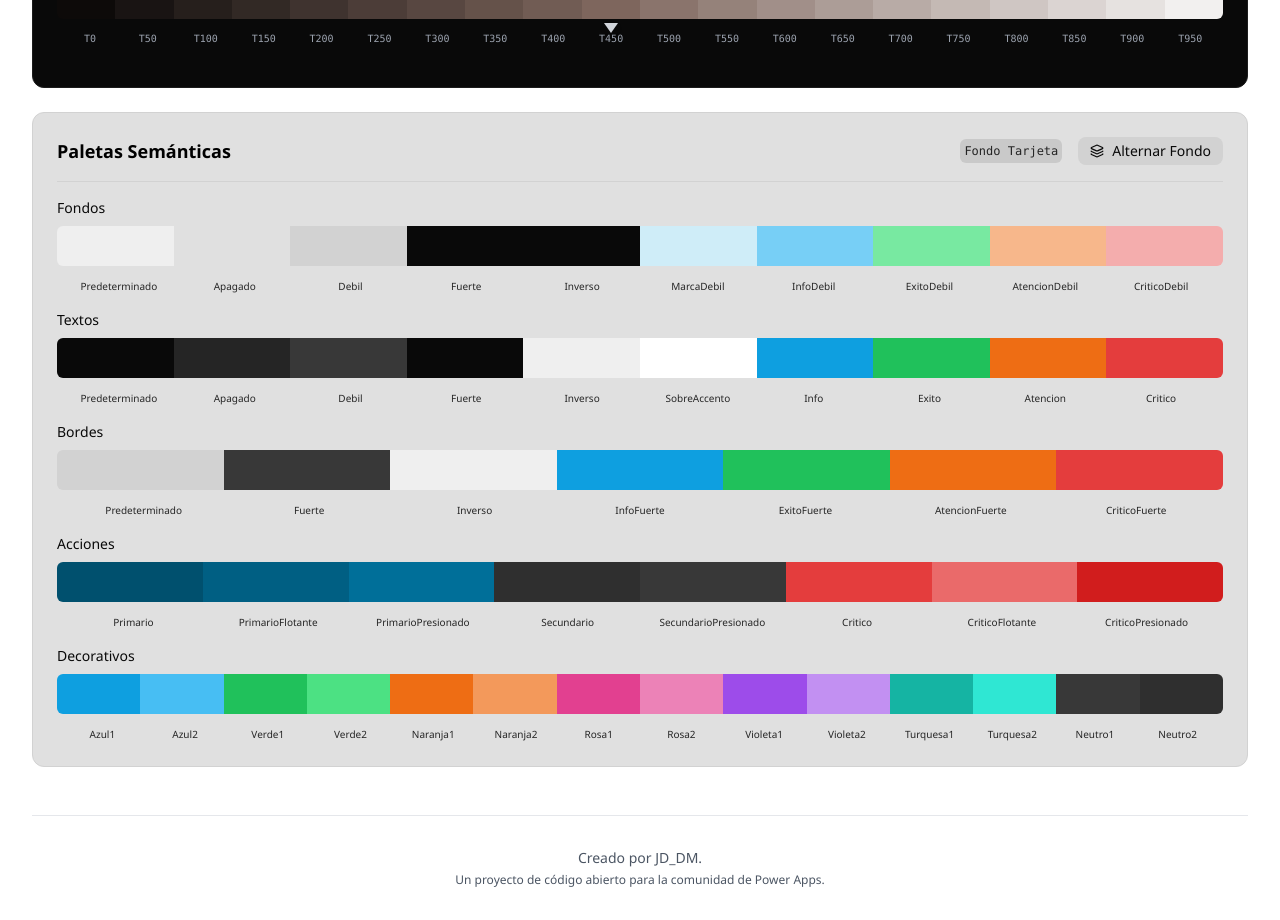
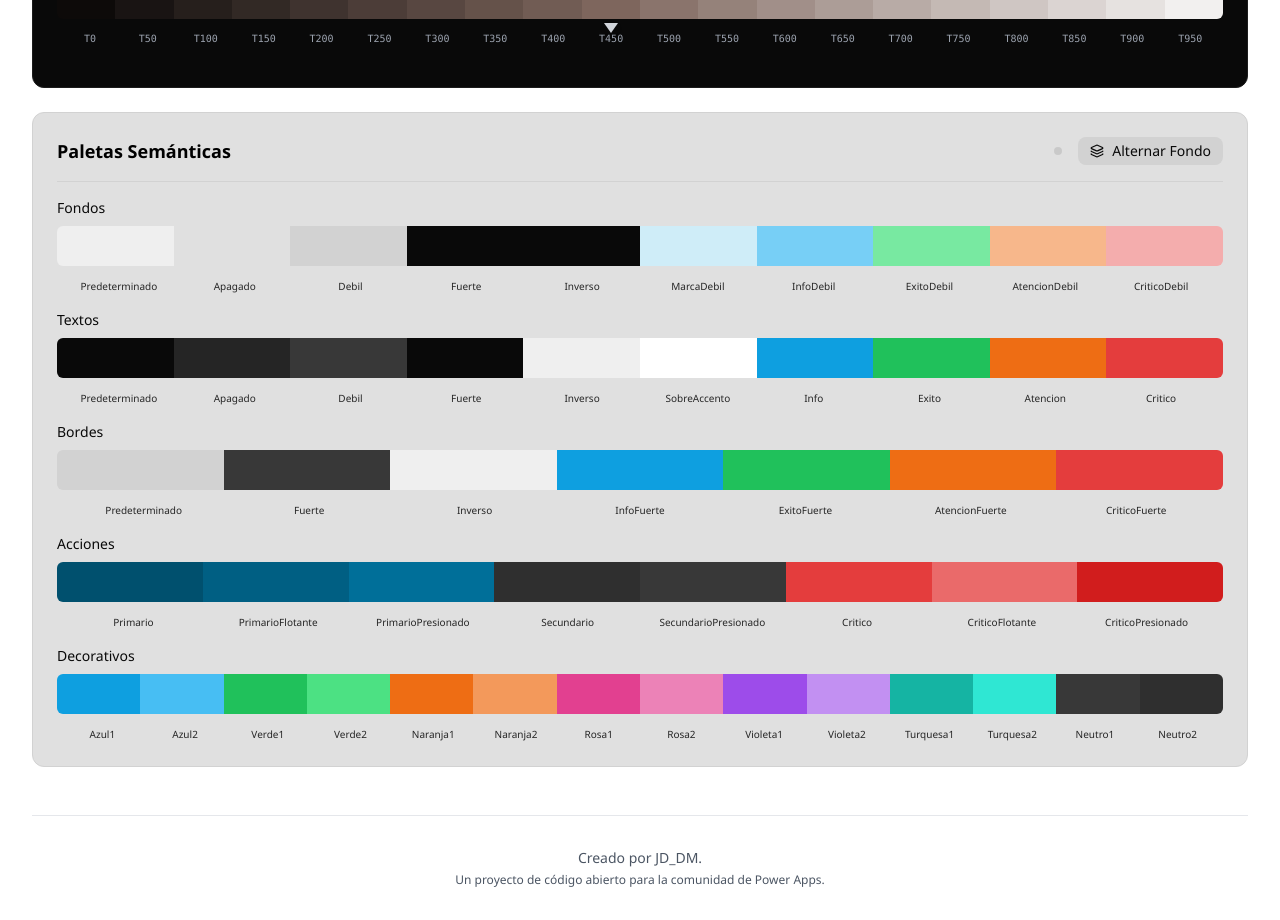
Before and after one commit to pentakillw/sistema-de-diseno-react, a React (Vite) app: page / in a window 1280 px wide. Shown: the part 1860-2780 px from the top of the page. Built offline with nearby package versions, Linux system fonts and the light colour scheme.

Commit message:
Ediccion7

```diff
--- a/src/App.jsx
+++ b/src/App.jsx
@@ -177,73 +177,63 @@ ${formatShades(grayShades)}
 // --- Componentes ---
 
 // --- Modal de Variaciones ---
-const VariationsModal = ({ brandColor, onClose, onColorSelect }) => {
-  const variationTabs = {
+const VariationsModal = ({ explorerPalette, onClose, onColorSelect }) => {
+  const variationGenerators = {
     'Sombra': {
-      label: (i) => {
-        const value = (9 - i) * 10;
-        if (value === 0) return 'Original';
-        return `${value > 0 ? '+' : ''}${value}%`;
-      },
-      generator: (base, i) => {
-        const amount = (9 - i) * 10; // de +90 a -90
-        return amount >= 0 ? base.clone().lighten(amount).toHexString() : base.clone().darken(Math.abs(amount)).toHexString();
-      }
+      generator: (base, i) => { const amount = (9 - i) * 10; return amount >= 0 ? base.clone().lighten(amount) : base.clone().darken(Math.abs(amount)); }
     },
     'Saturación': {
-      label: (i) => {
-        const value = (9 - i) * 10;
-        if (value === 0) return 'Original';
-        return `${value > 0 ? '+' : ''}${value}%`;
-      },
-      generator: (base, i) => {
-        const amount = (9 - i) * 10;
-        return amount >= 0 ? base.clone().saturate(amount).toHexString() : base.clone().desaturate(Math.abs(amount)).toHexString();
-      }
+      generator: (base, i) => { const amount = (9 - i) * 10; return amount >= 0 ? base.clone().saturate(amount) : base.clone().desaturate(Math.abs(amount)); }
     },
     'Matiz': {
-      label: (i) => {
+      generator: (base, i) => { const amount = (i - 9) * 20; return base.clone().spin(amount); }
+    },
+    'Temperatura': {
+      generator: (base, i) => { const amount = (9 - i) * 10; if (amount > 0) return tinycolor.mix(base, '#ffc966', amount / 2); return tinycolor.mix(base, '#66b3ff', Math.abs(amount / 2)); }
+    },
+    'Luminosidad': {
+      generator: (base, i) => { const hsl = base.toHsl(); const newLuminance = 0.05 + ((18-i) / 18) * 0.9; return tinycolor({ h: hsl.h, s: hsl.s, l: newLuminance }); }
+    },
+    'Ceguera': {
+        generator: (base, i) => { const amount = (9-i) * 5; return tinycolor.mix(base.clone().desaturate(amount), '#A09C7D', Math.abs(amount)); }
+    },
+    'Gradiente': {
+        generator: (base, i) => { const light = base.clone().lighten(40).saturate(10); const dark = base.clone().darken(20).desaturate(10); const amount = ((18-i) / 18) * 100; return tinycolor.mix(dark, light, amount); }
+    }
+  };
+
+  const tabNames = Object.keys(variationGenerators);
+  const [activeTab, setActiveTab] = useState(tabNames[0]);
+
+  const handleSelect = (color) => {
+    onColorSelect(color);
+    onClose();
+  };
+
+  const getLabels = (tab) => {
+    if (tab === 'Matiz') {
+      return Array.from({ length: 19 }).map((_, i) => {
         const value = (i - 9) * 20;
         if (value === 0) return 'Original';
         return `${value}°`;
-      },
-      generator: (base, i) => {
-        const amount = (i - 9) * 20; // de -180 a +180
-        return base.clone().spin(amount).toHexString();
-      }
-    },
-    'Temperatura': {
-      label: (i) => {
-        const value = (9 - i) * 10;
-        if (value === 0) return 'Original';
-        return `${value > 0 ? '+' : ''}${value}%`;
-      },
-      generator: (base, i) => {
-        const amount = (9 - i) * 10;
-        if (amount > 0) return tinycolor.mix(base, '#ffc966', amount / 2).toHexString(); // Cálido
-        return tinycolor.mix(base, '#66b3ff', Math.abs(amount / 2)).toHexString(); // Frío
-      }
-    },
-  };
-
-  const tabNames = Object.keys(variationTabs);
-  const [activeTab, setActiveTab] = useState(tabNames[0]);
-
-  const base = tinycolor(brandColor);
-  const currentPalette = Array.from({ length: 19 }).map((_, i) => ({
-    color: variationTabs[activeTab].generator(base, i),
-    label: variationTabs[activeTab].label(i)
-  }));
-
-  const handleSelect = (color) => {
-    onColorSelect(color);
-    onClose();
-  };
+      });
+    }
+    return Array.from({ length: 19 }).map((_, i) => {
+      const value = (9 - i) * 10;
+      if (value === 0) return 'Original';
+      return `${value > 0 ? '+' : ''}${value}%`;
+    });
+  };
+
+  const currentLabels = getLabels(activeTab);
+  const currentGenerator = variationGenerators[activeTab].generator;
+
+  const paletteToShow = explorerPalette;
 
   return (
     <div className="fixed inset-0 bg-black/60 z-50 flex items-center justify-center p-4" onClick={onClose}>
       <div
-        className="p-6 rounded-xl border max-w-4xl w-full relative flex flex-col"
+        className="p-6 rounded-xl border max-w-7xl w-full relative flex flex-col"
         style={{ backgroundColor: 'var(--bg-card)', borderColor: 'var(--border-default)', height: '90vh' }}
         onClick={(e) => e.stopPropagation()}
       >
@@ -254,43 +244,52 @@ const VariationsModal = ({ brandColor, onClose, onColorSelect }) => {
           </button>
         </div>
 
-        <div className="flex border-b flex-shrink-0" style={{ borderColor: 'var(--border-default)' }}>
+        <div className="flex border-b flex-shrink-0 overflow-x-auto">
           {tabNames.map(tab => (
             <button
               key={tab}
               onClick={() => setActiveTab(tab)}
-              className={`py-2 px-4 text-sm font-semibold -mb-px border-b-2 ${activeTab === tab ? 'border-[var(--action-primary-default)] text-[var(--action-primary-default)]' : 'border-transparent text-[var(--text-muted)]'}`}
+              className={`py-2 px-4 text-sm font-semibold -mb-px border-b-2 flex-shrink-0 ${activeTab === tab ? 'border-[var(--action-primary-default)] text-[var(--action-primary-default)]' : 'border-transparent text-[var(--text-muted)]'}`}
             >
               {tab}
             </button>
           ))}
         </div>
 
-        <div className="flex-1 overflow-y-auto mt-6 pr-2">
-          <div className="flex gap-x-6">
-            <div className="flex flex-col items-end gap-1">
-              {currentPalette.map((item, index) => (
-                 <div key={index} className="h-12 flex items-center">
-                    <span className="text-xs font-mono" style={{color: 'var(--text-muted)'}}>{item.label}</span>
-                 </div>
-              ))}
+        <div className="flex-1 overflow-auto mt-6">
+          <div className="flex gap-x-1">
+            {/* Labels Column */}
+            <div className="sticky left-0 bg-[var(--bg-card)] flex-shrink-0 w-16 z-10">
+                 {currentLabels.map((label, index) => (
+                    <div key={index} className="h-10 flex items-center justify-end text-xs font-mono pr-2" style={{color: 'var(--text-muted)'}}>{label}</div>
+                 ))}
             </div>
-            <div className="grid grid-cols-1 gap-1 flex-1">
-              {currentPalette.map((item, index) => (
-                <div
-                  key={index}
-                  className="w-full h-12 rounded-md cursor-pointer group flex items-center justify-end px-4 transition-all duration-150 hover:shadow-lg hover:scale-[1.02]"
-                  style={{backgroundColor: item.color}}
-                  onClick={() => handleSelect(item.color)}
-                >
-                  <span className="font-mono text-sm opacity-0 group-hover:opacity-100 transition-opacity" style={{ color: tinycolor(item.color).isLight() ? '#000' : '#FFF' }}>
-                    {item.color.toUpperCase()}
-                  </span>
-                </div>
-              ))}
-            </div>
+
+            {/* Color Columns */}
+            {paletteToShow.map((colorHex, colIndex) => (
+              <div key={colIndex} className="flex flex-col gap-1 w-16 flex-shrink-0">
+                {Array.from({ length: 19 }).map((_, rowIndex) => {
+                  const baseColor = tinycolor(colorHex);
+                  const variedColor = currentGenerator(baseColor, rowIndex).toHexString();
+                  return (
+                    <div
+                      key={rowIndex}
+                      className="w-full h-10 rounded-md cursor-pointer group flex items-center justify-center transition-transform hover:scale-110"
+                      style={{backgroundColor: variedColor}}
+                      onClick={() => handleSelect(variedColor)}
+                      title={variedColor.toUpperCase()}
+                    >
+                        <span className="font-mono text-[10px] opacity-0 group-hover:opacity-100 transition-opacity" style={{ color: tinycolor(variedColor).isLight() ? '#000' : '#FFF' }}>
+                            {variedColor.substring(1).toUpperCase()}
+                        </span>
+                    </div>
+                  );
+                })}
+              </div>
+            ))}
           </div>
         </div>
+
       </div>
     </div>
   );
@@ -1465,9 +1464,9 @@ function App() {
                   <div className="flex flex-col sm:flex-row justify-between items-start sm:items-center gap-4 mb-4">
                     <h2 className="font-bold text-lg" style={{ color: tinycolor(semanticPreviewBg).isLight() ? '#000' : '#FFF' }}>Paletas Semánticas</h2>
                     <div className="flex items-center gap-2 sm:gap-4">
-                      <span className="text-xs font-mono p-1 rounded-md" style={{ backgroundColor: 'rgba(0,0,0,0.1)', color: tinycolor(semanticPreviewBg).isLight() ? 'var(--text-muted)' : '#FFF' }}>{backgroundModeLabels[semanticPreviewMode]}</span>
+                      <span className="text-xs font-mono p-1 rounded-md" style={{ backgroundColor: 'rgba(0,0,0,0.1)', color: tinycolor(semanticPreviewBg).isLight() ? 'var(--text-muted)' : '#FFF' }}>{backgroundModeLabels[semanticPreviewBg]}</span>
                        <button
-                        onClick={() => cyclePreviewMode(semanticPreviewMode, setSemanticPreviewMode, ['white', 'T950', 'black', 'T0', 'card', 'default'])}
+                        onClick={() => cyclePreviewMode(semanticPreviewBg, setSemanticPreviewMode, ['white', 'T950', 'black', 'T0', 'card'])}
                         className="text-sm font-medium py-1 px-3 rounded-lg flex items-center gap-2"
                         style={{ backgroundColor: 'var(--bg-muted)', color: 'var(--text-default)'}}
                       >
@@ -1498,7 +1497,7 @@ function App() {
         />
         {isHelpVisible && <HelpModal onClose={() => setIsHelpVisible(false)} />}
         {isVariationsVisible && <VariationsModal
-            brandColor={brandColor}
+            explorerPalette={explorerPalette}
             onClose={() => setIsVariationsVisible(false)}
             onColorSelect={updateBrandColor}
         />}
```
